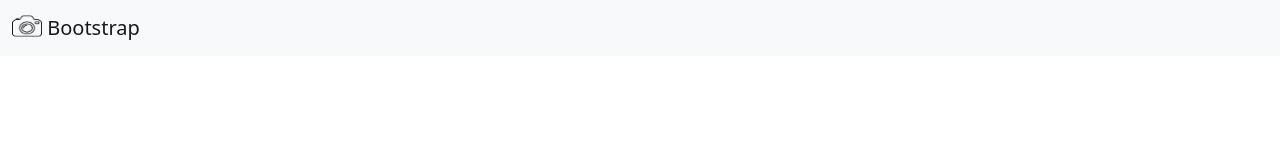
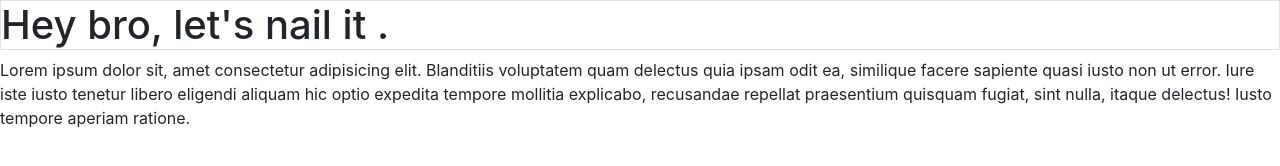
Before and after one commit to abhi-2107/Project04_Cartoon, a plain HTML site: page index.html in a window 1280 px wide. Drawn offline with nearby package versions, Linux system fonts and the light colour scheme.

Commit message:
loading bootstrap setup file

```diff
--- a/index.html
+++ b/index.html
@@ -1,26 +1,21 @@
-<!doctype html>
+<!DOCTYPE html>
 <html lang="en">
-  <head>
-    <meta charset="utf-8">
-    <meta name="viewport" content="width=device-width, initial-scale=1">
-    <title>Bootstrap demo</title>
-    <link href="https://cdn.jsdelivr.net/npm/bootstrap@5.2.0/dist/css/bootstrap.min.css" rel="stylesheet" integrity="sha384-gH2yIJqKdNHPEq0n4Mqa/HGKIhSkIHeL5AyhkYV8i59U5AR6csBvApHHNl/vI1Bx" crossorigin="anonymous">
-  </head>
-  <body>
-    <nav class="navbar bg-light">
-      <div class="container-fluid">
-        <a class="navbar-brand" href="#">
-          <img src="./logo.png" alt="" width="30" height="24" class="d-inline-block align-text-top">
-          Bootstrap
-        </a>
-      </div>
-    </nav>
+
+<head>
+    <meta charset="UTF-8">
+    <meta http-equiv="X-UA-Compatible" content="IE=edge">
+    <meta name="viewport" content="width=device-width, initial-scale=1.0">
+    <link rel="stylesheet" href="./npm/node_modules/bootstrap/dist/css/bootstrap.css">
+    <title>Album_Bootstrap</title>
+</head>
+
+<body>
+
+<h1 class="border">Hey bro, let's nail it .</h1>
+<p>Lorem ipsum dolor sit, amet consectetur adipisicing elit. Blanditiis voluptatem quam delectus quia ipsam odit ea, similique facere sapiente quasi iusto non ut error. Iure iste iusto tenetur libero eligendi aliquam hic optio expedita tempore mollitia explicabo, recusandae repellat praesentium quisquam fugiat, sint nulla, itaque delectus! Iusto tempore aperiam ratione. </p>
 
 
+    <script src="./npm/node_modules/bootstrap/dist/js/bootstrap.bundle.js"></script>
+</body>
 
-
-
-
-    <script src="https://cdn.jsdelivr.net/npm/bootstrap@5.2.0/dist/js/bootstrap.bundle.min.js" integrity="sha384-A3rJD856KowSb7dwlZdYEkO39Gagi7vIsF0jrRAoQmDKKtQBHUuLZ9AsSv4jD4Xa" crossorigin="anonymous"></script>
-  </body>
 </html>
```
Also changed, not shown: npm/package.json (added, +15 -0 lines), logo.png (deleted), 1 other file.
